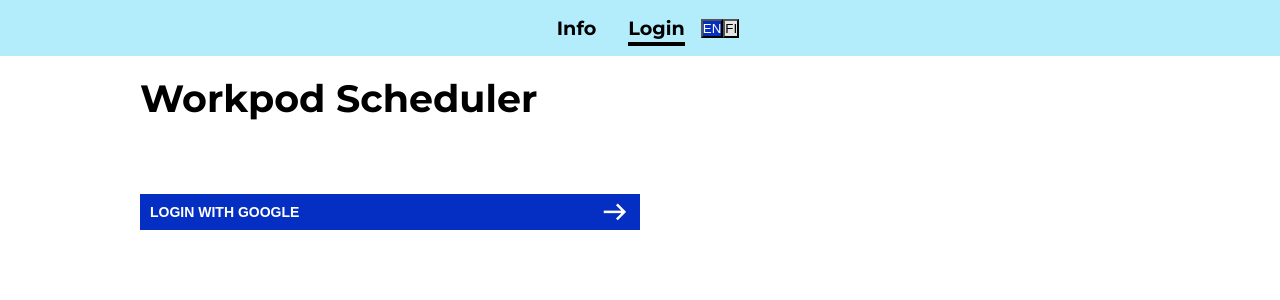
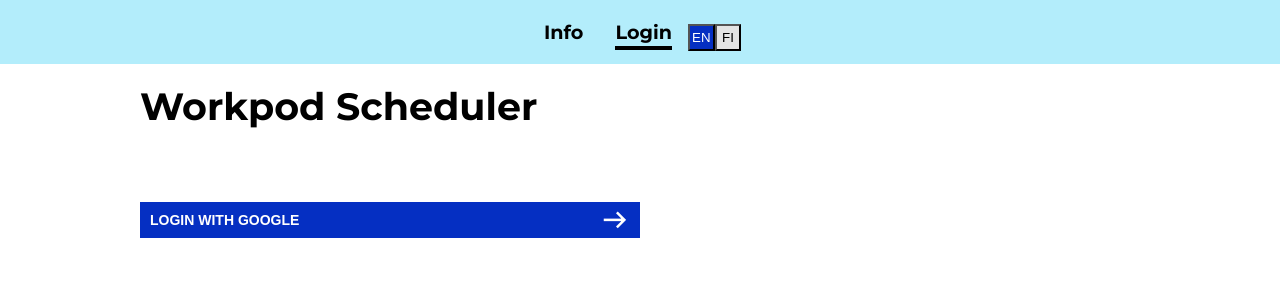
Before and after one commit to oskarisuonpaa/work-pod-end-user-interface, a React (Vite) app in the folder app/: page /login in a window 1280 px wide. Shown: the top 300 px of the page. Built offline with nearby package versions, Linux system fonts and the light colour scheme; no server answers.

Commit message:
localisation and style fixes

```diff
--- a/app/src/components/LoginPage.tsx
+++ b/app/src/components/LoginPage.tsx
@@ -7,9 +7,11 @@ import {
 import { useAuth } from "@auth/useAuth";
 import PageWrapper from "./PageWrapper";
 import ActionButton from "./ActionButton";
+import { useTranslation } from "react-i18next";
 
 const LoginPage = () => {
   const { onLogin } = useAuth();
+  const {t} = useTranslation();
 
   const handleLoginClick = useGoogleLogin({
     flow: "implicit",
@@ -43,10 +45,10 @@ const LoginPage = () => {
   };
 
   return (
-    <PageWrapper pageTitle="Workpod Scheduler">
+    <PageWrapper pageTitle={t("workpod-scheduler")}>
       <GoogleLogin onSuccess={handleSuccess} onError={handleError} useOneTap />
       <ActionButton
-        label="Login with Google"
+        label={t("login-google")}
         className="login-button"
         onClick={handleLoginClick}
       />
--- a/app/src/components/Navbar/Navbar.css
+++ b/app/src/components/Navbar/Navbar.css
@@ -15,6 +15,13 @@
   position: relative;
 }
 
+.language-selector {
+  height: 2em;
+  width: 4em;
+  padding-top: 0.5rem;
+
+
+}
 .navbar a.active-link::after {
   content: "";
   display: block;
@@ -28,8 +35,12 @@
 .navbar .lng {
   background-color: var(--light-grey);
   color: var(--black);
+  height: 2em;
+  width: 2em;
 }
 .navbar .lng-active {
   background-color: var(--blue);
   color: var(--white);
+  height: 2em;
+  width: 2em;
 }
--- a/app/src/components/Search/index.tsx
+++ b/app/src/components/Search/index.tsx
@@ -6,6 +6,7 @@ import { useState } from "react";
 import DatePicker,  { registerLocale, setDefaultLocale } from "react-datepicker";
 import { useTranslation } from "react-i18next";
 import { useNavigate } from "react-router";
+import PageWrapper from "../PageWrapper"
 import "react-datepicker/dist/react-datepicker.css";
 
 registerLocale("fi", fi);
@@ -32,11 +33,11 @@ const Search = () => {
             });
         }
 return (
-<div id="searchContainer" className="page-content">
-    <h1 className="page-title">{t("search-title")}</h1>
+    <PageWrapper pageTitle={t("search-title")}>
+
     <p>{t("search-reservation-info")}</p>
     <form id="searchForm" onSubmit={handleSubmit}>
-        <label htmlFor="date">{t("search-label-date")}:</label>
+        <label htmlFor="date">{t("date")}: </label>
         <DatePicker
       selected={startDate}
       onChange={(date) => setStartDate(date)}
@@ -47,7 +48,7 @@ return (
       locale="fi"
       calendarClassName="custom-calendar"
     /><br />
-    <label htmlFor="time">{t("search-label-time")}</label>
+    <label htmlFor="time">{t("search-label-time")} </label>
 
         <DatePicker
         showTimeSelect
@@ -60,7 +61,7 @@ return (
         <br />
         <button type="submit" id="searchButton">{t("search-button")}</button>
     </form>
-</div>
+</PageWrapper>
 )};
 
 export default Search;
--- a/app/src/components/SearchResults/SearchResults.css
+++ b/app/src/components/SearchResults/SearchResults.css
@@ -6,6 +6,11 @@
     padding: 0 20px 20px 20px;
     width: 100vh;
 
+}
+
+.search-results {
+    margin-bottom: 20px;
+    margin-left: 20px;
 }
 
 .results ul {
@@ -25,7 +30,7 @@
     border: 1px solid black;
     display: block;
     margin: 20px;
-    padding: 0 20px;
+    padding: 10px 20px;
 }
 
 .lab-arrow {
--- a/app/src/components/SearchResults/index.tsx
+++ b/app/src/components/SearchResults/index.tsx
@@ -7,6 +7,7 @@ import { useTranslation } from "react-i18next";
 import { useLocation, Link } from "react-router";
 import updateWorkPods from "./updateWorkPods.ts";
 import type { WorkPod } from "@auth/types.ts"
+import PageWrapper from "../PageWrapper"
 import "./SearchResults.css";
 
 
@@ -105,9 +106,8 @@ const SearchResults = () => {
     if (!date) return <div>No date selected</div>;
     if (loading) return <div>Loading...</div>;
     return (
-        <div id="searchResults" className="page-content">
-            <h1 className="page-title">{t("searchresults-title")}</h1>
-            <p>{t("searchresults-text1")} {format(date, "dd/MM/yyyy HH:mm")}:</p>
+        <PageWrapper pageTitle={t("searchresults-title")}>
+            <p className="search-results">{t("searchresults-text1")} {format(date, "dd/MM/yyyy HH:mm")}:</p>
             <div className="results">
                 <ul className="available-results">
                     {
@@ -174,7 +174,7 @@ const SearchResults = () => {
                     }
                 </ul>
             </div>
-        </div>
+        </PageWrapper>
     );
 
 };
--- a/app/src/locales/en.json
+++ b/app/src/locales/en.json
@@ -5,6 +5,8 @@
     "date": "Date",
     "time": "Time",
     "workpod": "WorkPod",
+    "workpod-scheduler": "Workpod Scheduler",
+    "login-google": "Login with Google",
 
     "dashboard-upcoming": "Upcoming Slots",
     "dashboard-readQR": "Read QR",
--- a/app/src/locales/fi.json
+++ b/app/src/locales/fi.json
@@ -5,6 +5,8 @@
     "date": "Pvm",
     "time": "Aika",
     "workpod": "Workpod",
+    "workpod-scheduler": "Workpodien varausjärjestelmä",
+    "login-google": "Kirjaudu Googlen kautta",
 
     "dashboard-upcoming": "Tulevat varaukset",
     "dashboard-QR": "Lue QR-koodi",
```
